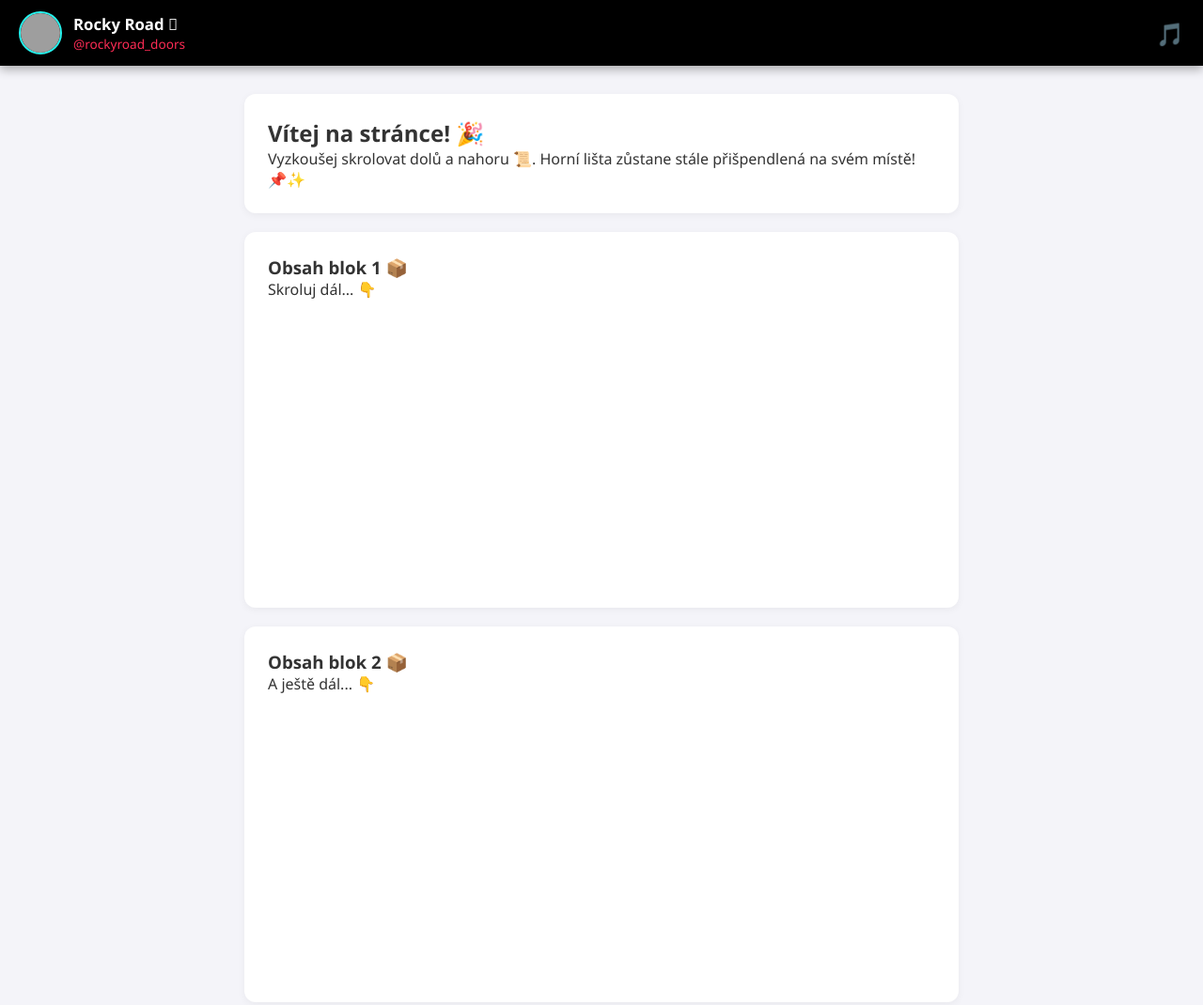
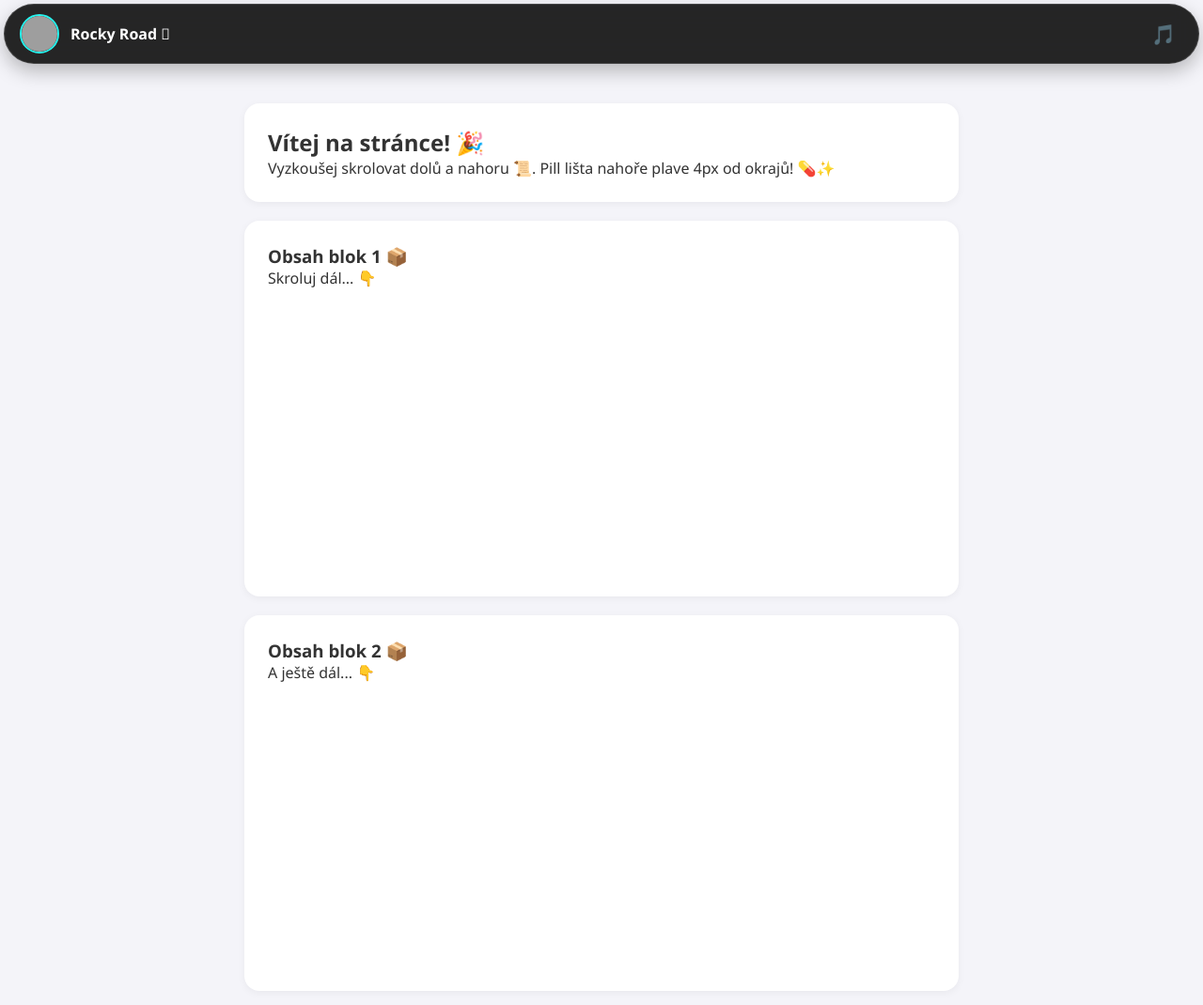
Before and after one commit to pernicekcute/pernicekcute, a plain HTML site: page index.html in a window 1280 px wide. Shown: the whole page at 94% size. Drawn offline with Linux system fonts and the light colour scheme; grey boxes are pictures that could not be loaded.

Commit message:
Update index.html

```diff
--- a/index.html
+++ b/index.html
@@ -16,24 +16,29 @@
       font-family: 'Segoe UI', Tahoma, Geneva, Verdana, sans-serif;
       background-color: #f4f4f9;
       color: #333;
-      padding-top: 80px; /* Odsazení, aby obsah nezasahoval pod lištu */
+      padding-top: 90px; /* Upravené odsazení pro plovoucí pill 📏 */
     }
 
-    /* Fixní horní lišta (Titlebar) 📌 */
+    /* Fixní plovoucí pill lišta (Pill Titlebar) 💊📌 */
     .titlebar {
       position: fixed;
-      top: 0;
-      left: 0;
-      width: 100%;
-      height: 70px;
-      background-color: #000000;
+      top: 4px; /* Odsazení shora 4px 🔝 */
+      left: 4px; /* Odsazení zleva 4px ⬅️ */
+      right: 4px; /* Odsazení zprava 4px ➡️ */
+      width: calc(100% - 8px); /* Přesná šířka s odsazením 📐 */
+      height: 64px;
+      background-color: rgba(0, 0, 0, 0.85); /* Mírná průhlednost ✨ */
+      backdrop-filter: blur(12px); /* Blur efekt pozadí 🌫️ */
+      -webkit-backdrop-filter: blur(12px);
       color: #ffffff;
       display: flex;
       align-items: center;
       justify-content: space-between;
-      padding: 0 20px;
-      box-shadow: 0 4px 10px rgba(0, 0, 0, 0.3);
-      z-index: 1000; /* Zaručí, že lišta bude vždy nahoře */
+      padding: 0 16px;
+      border-radius: 50px; /* Pill design (plně zaoblené rohy) 💊 */
+      box-shadow: 0 8px 20px rgba(0, 0, 0, 0.25); /* Plovoucí stín 🌌 */
+      border: 1px solid rgba(255, 255, 255, 0.15); /* Jemný okraj 🖼️ */
+      z-index: 1000;
     }
 
     /* Profilová část v liště 👤 */
@@ -44,8 +49,8 @@
     }
 
     .profile-avatar {
-      width: 46px;
-      height: 46px;
+      width: 42px;
+      height: 42px;
       border-radius: 50%;
       object-fit: cover;
       border: 2px solid #25f4ee; /* TikTok tyrkysový akcent ✨ */
@@ -58,12 +63,7 @@
 
     .display-name {
       font-weight: bold;
-      font-size: 1.05rem;
-    }
-
-    .username {
-      font-size: 0.85rem;
-      color: #fe2c55; /* TikTok růžový akcent 🔥 */
+      font-size: 1rem;
     }
 
     /* Testovací obsah pro skrolování 📜 */
@@ -76,7 +76,7 @@
     .card {
       background: white;
       padding: 25px;
-      border-radius: 12px;
+      border-radius: 16px;
       margin-bottom: 20px;
       box-shadow: 0 2px 8px rgba(0,0,0,0.05);
     }
@@ -84,23 +84,22 @@
 </head>
 <body>
 
-  <!-- Horní lišta 📌 -->
+  <!-- Horní plovoucí pill lišta 💊📌 -->
   <header class="titlebar">
     <div class="profile-container">
       <img id="tiktok-avatar" class="profile-avatar" src="" alt="TikTok PFP">
       <div class="profile-info">
         <span id="tiktok-display-name" class="display-name">Načítání...</span>
-        <span id="tiktok-username" class="username">@...</span>
       </div>
     </div>
-    <div style="font-size: 1.5rem;">🎵</div>
+    <div style="font-size: 1.3rem; margin-right: 8px;">🎵</div>
   </header>
 
   <!-- Hlavní obsah stránky 📄 -->
   <main class="content">
     <div class="card">
       <h2>Vítej na stránce! 🎉</h2>
-      <p>Vyzkoušej skrolovat dolů a nahoru 📜. Horní lišta zůstane stále přišpendlená na svém místě! 📌✨</p>
+      <p>Vyzkoušej skrolovat dolů a nahoru 📜. Pill lišta nahoře plave 4px od okrajů! 💊✨</p>
     </div>
 
     <!-- Prodloužený obsah pro test skrolování -->
@@ -115,20 +114,18 @@
   </main>
 
   <script>
-    // ⚙️ NASTAVENÍ: Zadej své TikTok uživatelské a zobrazované jméno níže:
-    const tiktokUsername = 'rockyroad_doors'; // 👈 Zde napiš uživatelské jméno (bez @)
-    const tiktokDisplayName = 'Rocky Road '; // 👈 Zde napiš své zobrazované jméno
+    // ⚙️ NASTAVENÍ: Tvoje nastavená jména 🎯
+    const tiktokUsername = 'rockyroad_doors';
+    const tiktokDisplayName = 'Rocky Road ';
 
-    // Skript pro nastavení hodnot v liště 🛠️
+    // Skript pro načtení hodnot 🛠️
     document.addEventListener('DOMContentLoaded', () => {
       const avatarEl = document.getElementById('tiktok-avatar');
       const displayNameEl = document.getElementById('tiktok-display-name');
-      const usernameEl = document.getElementById('tiktok-username');
 
-      // Použití Unavatar služby pro načtení TikTok PFP 🖼️
+      // Načtení TikTok profilovky přes Unavatar 🖼️
       avatarEl.src = `https://unavatar.io/tiktok/${tiktokUsername}`;
       displayNameEl.textContent = tiktokDisplayName;
-      usernameEl.textContent = `@${tiktokUsername}`;
     });
   </script>
 </body>
```
